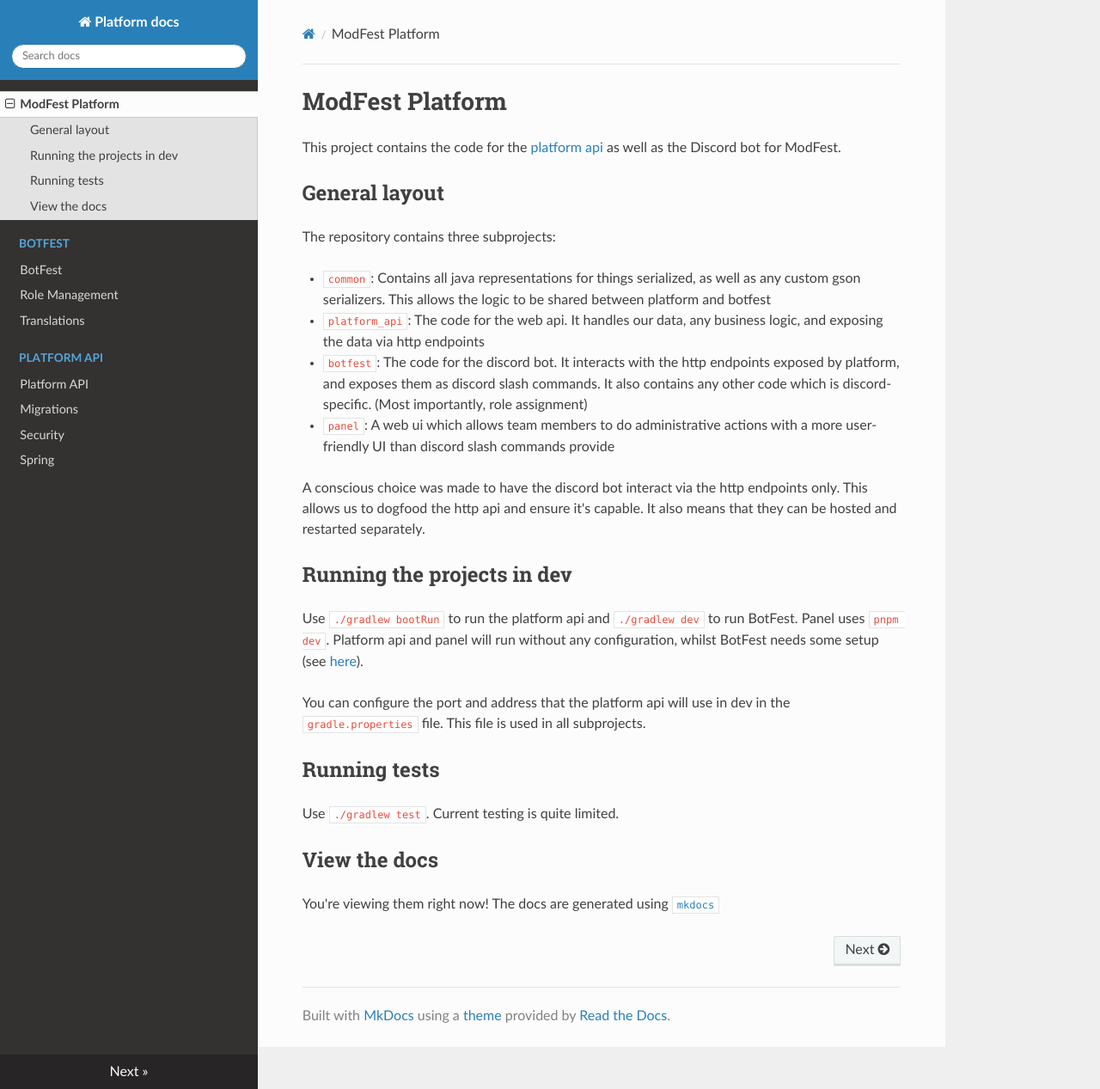
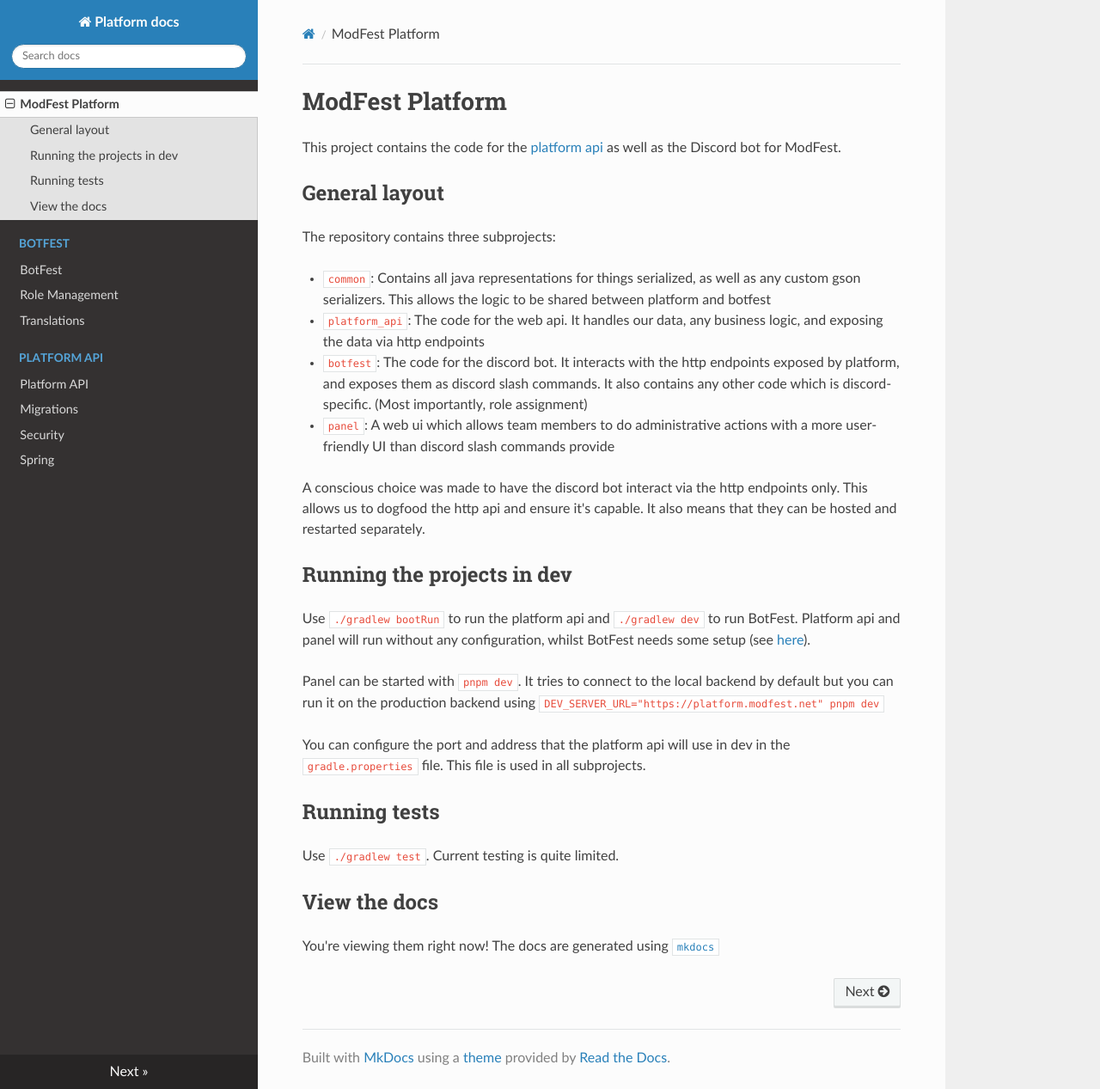
Before and after one commit to ModFest/platform, an MkDocs documentation site: the page built from docs/index.md, in a window 1280 px wide and 1267 px high. Shown: the whole window at 86% size. Built offline with MkDocs 1.6.1, drawn with Linux system fonts in a browser that asks for light colours; nearby versions of some CDN libraries.

Commit message:
Run panel on live backend

```diff
--- a/docs/index.md
+++ b/docs/index.md
@@ -19,8 +19,11 @@
 the http api and ensure it's capable. It also means that they can be hosted and restarted separately.
 
 ## Running the projects in dev
-Use `./gradlew bootRun` to run the platform api and `./gradlew dev` to run BotFest. Panel uses `pnpm dev`.
+Use `./gradlew bootRun` to run the platform api and `./gradlew dev` to run BotFest.
 Platform api and panel will run without any configuration, whilst BotFest needs some setup (see [here](./botfest/about.md#dev-env)).
+
+Panel can be started with `pnpm dev`. It tries to connect to the local backend by default but you can run it on the
+production backend using `DEV_SERVER_URL="https://platform.modfest.net" pnpm dev`
 
 You can configure the port and address that the platform api will use in dev in the `gradle.properties` file. This
 file is used in all subprojects.
```
Also changed, not shown: 1 other file.
